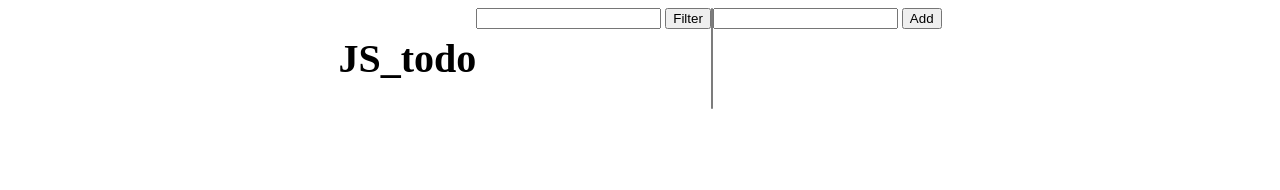
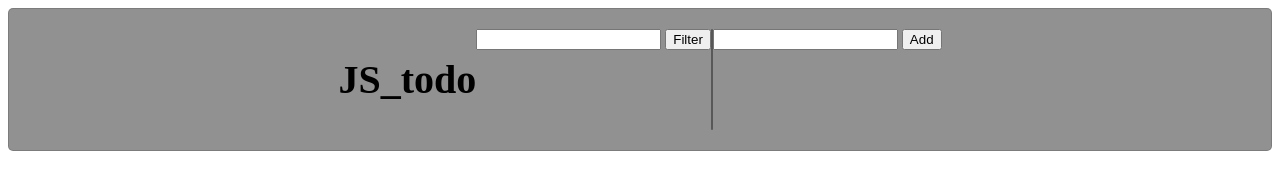
Before and after one commit to eync/JS_todo, a plain HTML site: page index.html in a window 1280 px wide. Drawn offline with Linux system fonts and the light colour scheme.

Commit message:
Update index.html

```diff
--- a/index.html
+++ b/index.html
@@ -5,7 +5,7 @@
     <meta name="viewport" content="width=device-width, initial-scale=1.0">
     <title>Document</title>
     <style>
-        .main { display: flex; flex:1; justify-content:center;}
+        .main { display: flex; flex:1; justify-content:center;border-radius:5px;border:1px solid #3d3d3d40; background:#3d3d3d90; padding: 20px;}
         #header h1 {font-size:40px;}
         #box {border-radius:5px;border:1px solid #3d3d3d40; background:#3d3d3d90}
     </style>
```
